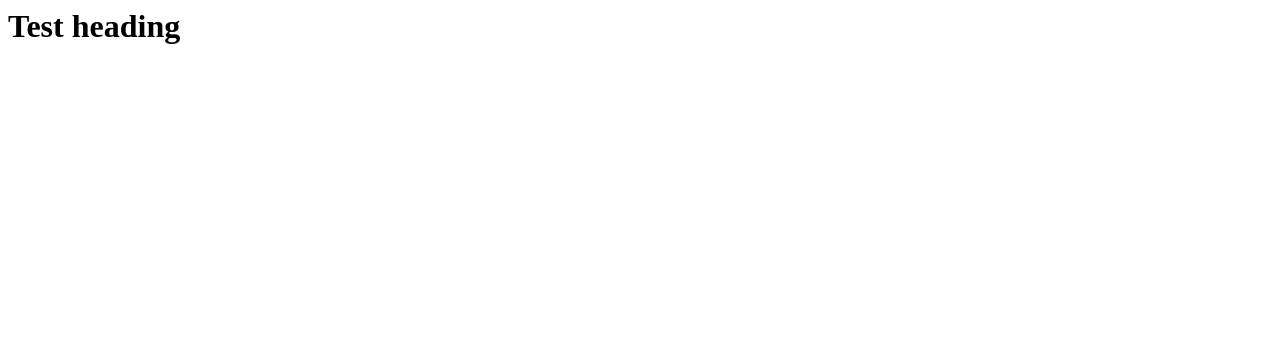
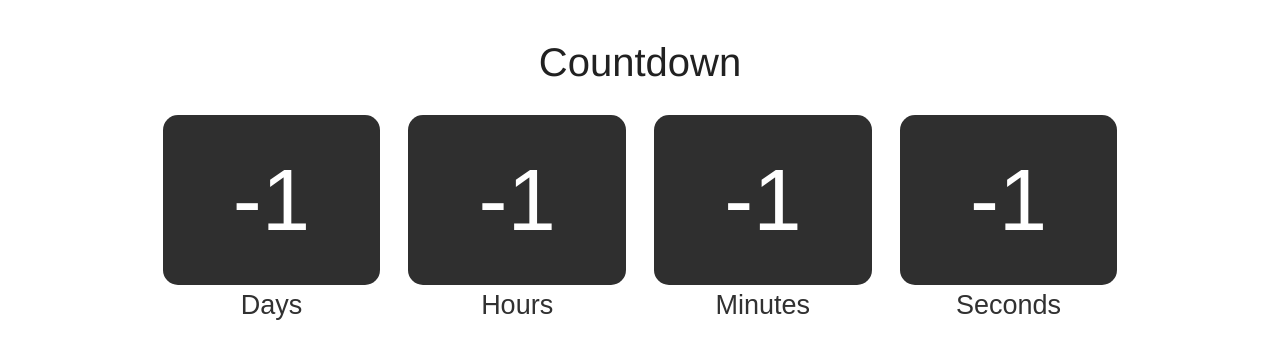
Before and after one commit to chancesmith/quick-countdown, a plain HTML site: page index.html in a window 1280 px wide. Drawn offline with nearby package versions, Linux system fonts and the light colour scheme.

Commit message:
adds countdown clock

```diff
--- /dev/null
+++ b/css/style.css
@@ -0,0 +1,42 @@
+body{
+  text-align: center;
+  background: #ffffff;
+  font-family: helvetica;
+  font-weight: 100;
+}
+
+h1{
+  color: #212121;
+  font-weight: 100;
+  font-size: 40px;
+  margin: 40px 0px 20px;
+}
+
+#clock{
+  font-family: sans-serif;
+  color: #313131;
+  display: inline-block;
+  font-weight: 100;
+  text-align: center;
+  font-size: 30px;
+}
+
+#clock > div{
+  padding: 10px;
+  border-radius: 3px;
+  display: inline-block;
+}
+
+#clock div > span{
+	padding: 35px 70px;
+  border-radius: 15px;
+  background: #2f2f2f;
+  display: inline-block;
+  color: white;
+  font-size: 2.9em;
+}
+
+.clock-label{
+  padding-top: 5px;
+  font-size: 27px;
+}
--- a/index.html
+++ b/index.html
@@ -1 +1,36 @@
-<h1>Test heading</h1>
+<!DOCTYPE html>
+<html lang="en">
+  <head>
+    <meta charset="utf-8">
+    <title>this</title>
+    <meta name="viewport" content="width=device-width, initial-scale=1.0">
+    <link rel="stylesheet" href="css/style.css">
+  </head>
+  <body>
+
+    <h1>Countdown</h1>
+		<div id="clock">
+		  <div>
+		    <span class="days"></span>
+		    <div class="clock-label">Days</div>
+		  </div>
+		  <div>
+		    <span class="hours"></span>
+		    <div class="clock-label">Hours</div>
+		  </div>
+		  <div>
+		    <span class="minutes"></span>
+		    <div class="clock-label">Minutes</div>
+		  </div>
+		  <div>
+		    <span class="seconds"></span>
+		    <div class="clock-label">Seconds</div>
+		  </div>
+		</div>
+
+
+	<!-- scripts -->
+    <script src="http://cdnjs.cloudflare.com/ajax/libs/jquery/2.2.4/jquery.min.js"></script>
+    <script src="js/main.js"></script>
+  </body>
+</html>
--- /dev/null
+++ b/js/main.js
@@ -0,0 +1,62 @@
+// default vars
+let today = new Date(),
+		days = 0,
+		hours = 0,
+		mins = 0,
+		date = today,
+		countdown;
+
+function getUrlVar(q) {
+	return (window.location.search.match(new RegExp('[?&]' + q + '=([^&]+)')) || [, null])[1];
+}
+
+// get hours & convert to days
+if(getUrlVar('days')){ days = getUrlVar('days') * 24 * 60 * 60 * 1000; }
+// get hours & convert to hours
+if(getUrlVar('hours')){ hours = getUrlVar('hours') * 60 * 60 * 1000; }
+// get mins & convert to mins
+if(getUrlVar('mins')){ mins = getUrlVar('mins') * 60 * 1000; }
+// get date
+//if(getUrlVar('date')){ date = getUrlVar('date') * 60 * 60 * 1000; }
+
+function getTimeRemaining(endtime) {
+  var t = Date.parse(endtime) - Date.parse(new Date());
+  var seconds = Math.floor((t / 1000) % 60);
+  var minutes = Math.floor((t / 1000 / 60) % 60);
+  var hours = Math.floor((t / (1000 * 60 * 60)) % 24);
+  var days = Math.floor(t / (1000 * 60 * 60 * 24));
+  return {
+    'total': t,
+    'days': days,
+    'hours': hours,
+    'minutes': minutes,
+    'seconds': seconds
+  };
+}
+
+function initializeClock(id, endtime) {
+  var clock = document.getElementById(id);
+  var daysSpan = clock.querySelector('.days');
+  var hoursSpan = clock.querySelector('.hours');
+  var minutesSpan = clock.querySelector('.minutes');
+  var secondsSpan = clock.querySelector('.seconds');
+
+  function updateClock() {
+    var t = getTimeRemaining(endtime);
+
+    daysSpan.innerHTML = t.days;
+    hoursSpan.innerHTML = ('0' + t.hours).slice(-2);
+    minutesSpan.innerHTML = ('0' + t.minutes).slice(-2);
+    secondsSpan.innerHTML = ('0' + t.seconds).slice(-2);
+
+    if (t.total <= 0) {
+      clearInterval(timeinterval);
+    }
+  }
+
+  updateClock();
+  var timeinterval = setInterval(updateClock, 1000);
+}
+
+var deadline = new Date(Date.parse(new Date()) + days + hours + mins);
+initializeClock('clock', deadline);
```
Also changed, not shown: 1 other file.
